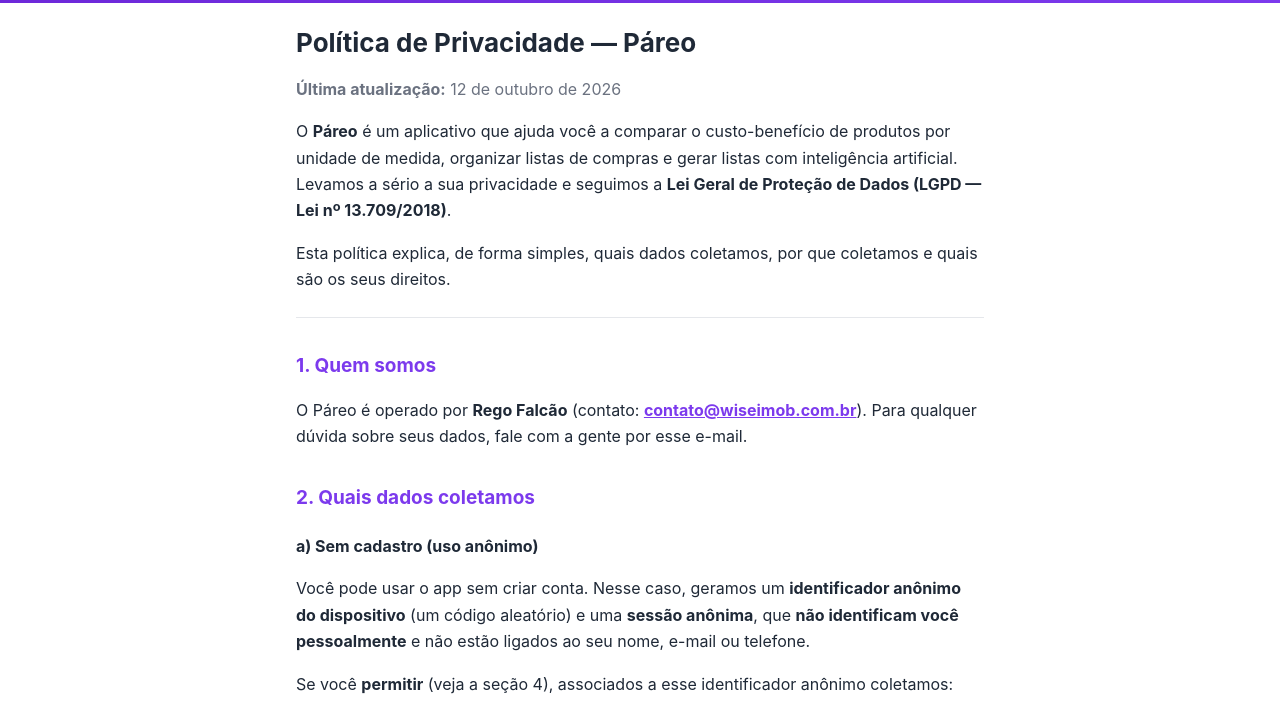
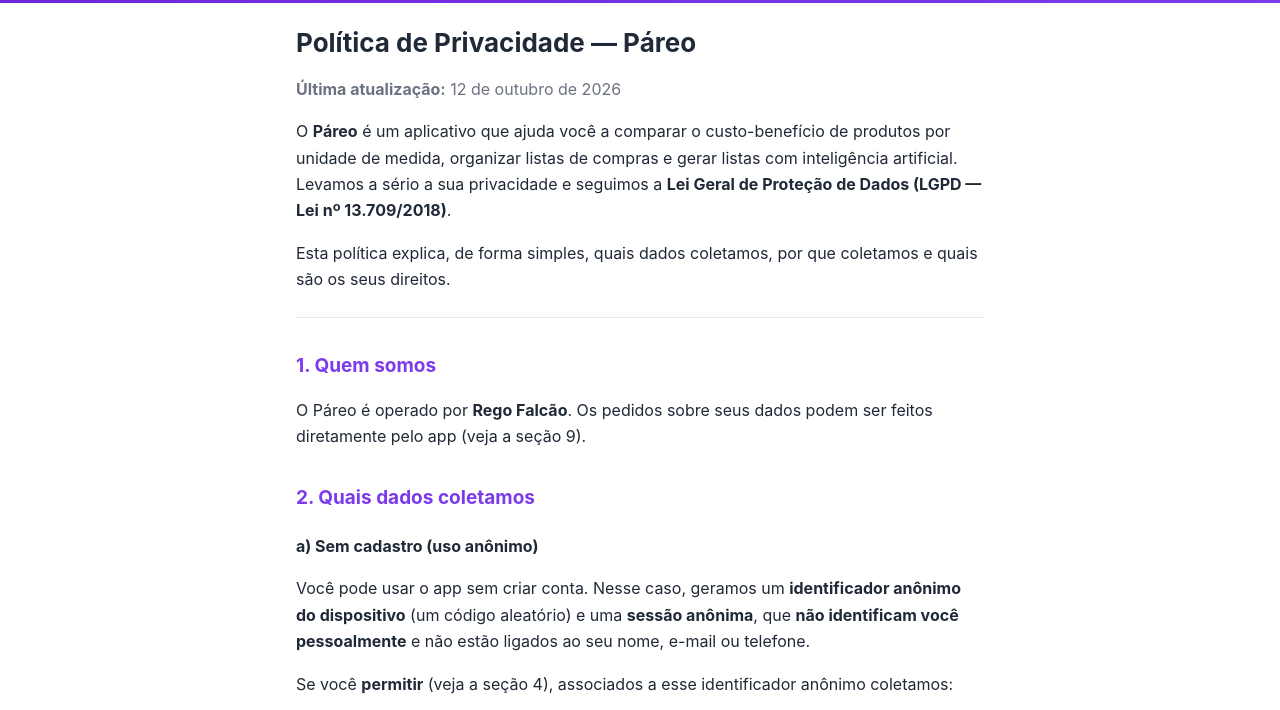
Before and after one commit to regofalcao/pareo-privacidade, a plain HTML site: page index.html in a window 1280 px wide. Shown: the part 73-783 px from the top of the page. Drawn offline with Linux system fonts and the light colour scheme.

Commit message:
Remove e-mail de contato da política

```diff
--- a/index.html
+++ b/index.html
@@ -40,8 +40,8 @@ Dados (LGPD — Lei nº 13.709/2018)</strong>.</p>
 quais são os seus direitos.</p>
 <hr>
 <h2>1. Quem somos</h2>
-<p>O Páreo é operado por <strong>Rego Falcão</strong> (contato: <strong><a href="mailto:contato@wiseimob.com.br">contato@wiseimob.com.br</a></strong>).
-Para qualquer dúvida sobre seus dados, fale com a gente por esse e-mail.</p>
+<p>O Páreo é operado por <strong>Rego Falcão</strong>. Os pedidos sobre seus dados podem ser feitos
+diretamente pelo app (veja a seção 9).</p>
 <h2>2. Quais dados coletamos</h2>
 <h3>a) Sem cadastro (uso anônimo)</h3>
 <p>Você pode usar o app sem criar conta. Nesse caso, geramos um <strong>identificador
@@ -122,7 +122,6 @@ acessa os próprios dados — e senhas armazenadas de forma segura. Nenhum siste
 imediatamente sua conta, suas listas e histórico na nuvem, seus créditos e os
 pedidos feitos à IA. Os preços de produtos que você enviou permanecem apenas como
 <strong>dado estatístico anônimo</strong> (sem vínculo com você ou com o seu aparelho).</p>
-<p>Para qualquer outro pedido, escreva para <strong><a href="mailto:contato@wiseimob.com.br">contato@wiseimob.com.br</a></strong>.</p>
 <h2>10. Crianças</h2>
 <p>O Páreo não é destinado a menores de 13 anos e não coletamos intencionalmente dados
 dessa faixa etária.</p>
@@ -130,7 +129,9 @@ dessa faixa etária.</p>
 <p>Podemos atualizar esta política periodicamente. Quando isso acontecer, mudaremos a
 data no topo e, se a mudança for relevante, avisaremos no app.</p>
 <h2>12. Contato</h2>
-<p>Dúvidas, pedidos ou reclamações sobre privacidade: <strong><a href="mailto:contato@wiseimob.com.br">contato@wiseimob.com.br</a></strong></p>
+<p>Por enquanto, os pedidos sobre seus dados são atendidos pelo próprio app: <strong>excluir a conta</strong>
+(Perfil → Excluir minha conta) e <strong>revogar o consentimento</strong> (Perfil → Compartilhar preços
+anônimos). Quando houver um canal de contato dedicado, ele será publicado aqui.</p>
 
 </main>
 <footer>Páreo · lista · compare · economize</footer>
```
